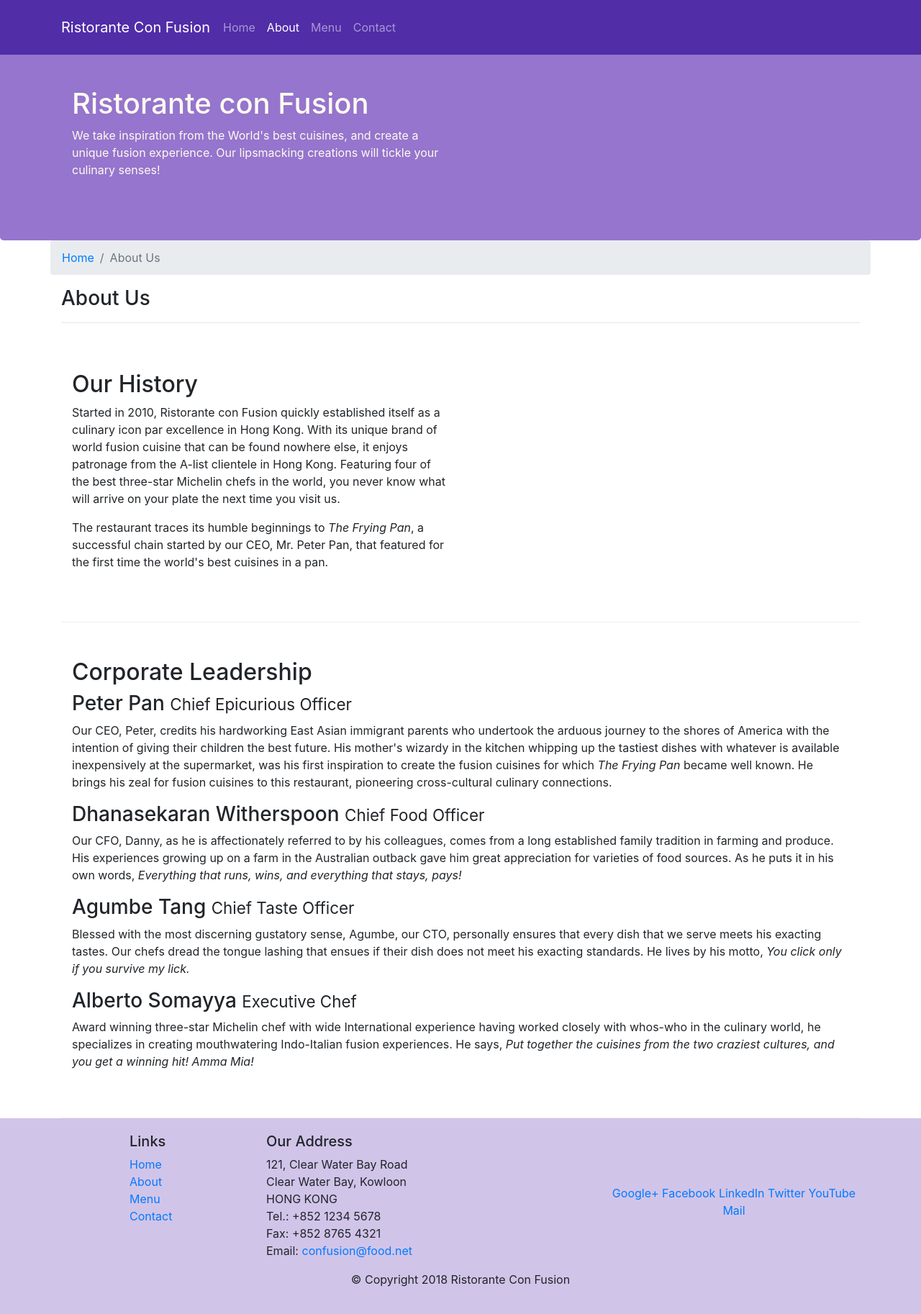
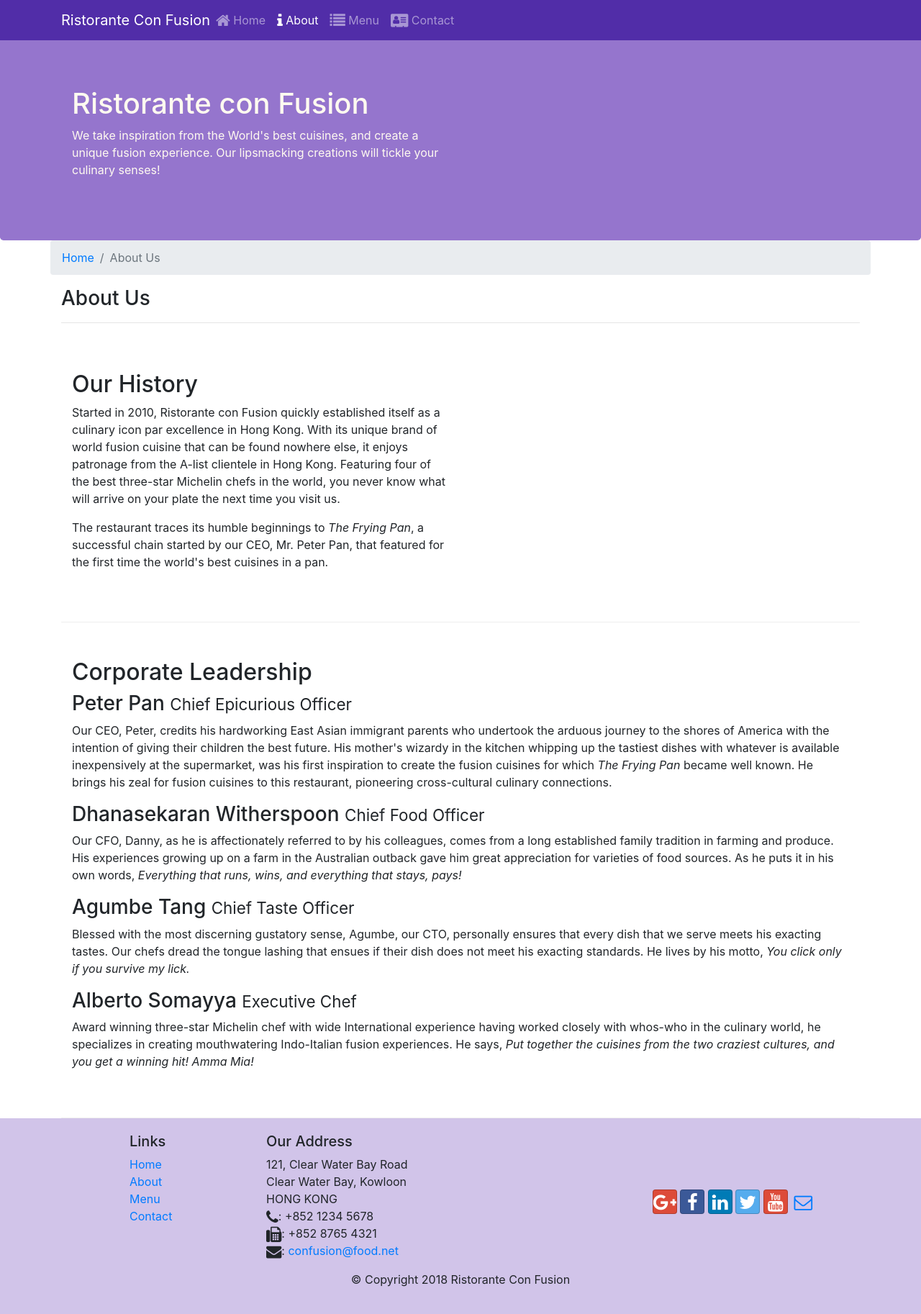
Before and after one commit to hardikshahgit/conFusion, a website: page aboutus.html in a window 1280 px wide. Shown: the whole page at 72% size. Drawn offline with nearby package versions, Linux system fonts and the light colour scheme.

Commit message:
icon fonts

```diff
--- a/aboutus.html
+++ b/aboutus.html
@@ -11,6 +11,8 @@
 
     <!-- Bootstrap CSS -->
     <link rel="stylesheet" href="node_modules/bootstrap/dist/css/bootstrap.min.css">
+    <link rel="stylesheet" href="node_modules/font-awesome/css/font-awesome.min.css">
+    <link rel="stylesheet" href="node_modules/bootstrap-social/bootstrap-social.css">
     <link rel="stylesheet" href="/css/styles.css">
 
 </head>
@@ -26,11 +28,11 @@
             <a class="navbar-brand mr-auto" href="./index.html">Ristorante Con Fusion</a>
 
             <div class="collapse navbar-collapse" id="Navbar">
-                <ul class="navbar-nav mr-auto" id="navi">
-                    <li class="nav-item"><a class="nav-link" href="./index.html">Home</a></li>
-                    <li class="nav-item active"><a class="nav-link" href="#">About</a></li>
-                    <li class="nav-item"><a class="nav-link" href="#">Menu</a></li>
-                    <li class="nav-item"><a class="nav-link" href="#">Contact</a></li>
+                <ul class="navbar-nav mr-auto">
+                    <li class="nav-item"><a class="nav-link" href="./index.html"><span class="fa fa-home fa-lg"></span> Home</a></li>
+                    <li class="nav-item active"><a class="nav-link" href="#"><span class="fa fa-info fa-lg"></span> About</a></li>
+                    <li class="nav-item"><a class="nav-link" href="#"><span class="fa fa-list fa-lg"></span> Menu</a></li>
+                    <li class="nav-item"><a class="nav-link" href="#"><span class="fa fa-address-card fa-lg"></span> Contact</a></li>
                 </ul>
             </div>
 
@@ -107,19 +109,19 @@
 		              121, Clear Water Bay Road<br>
 		              Clear Water Bay, Kowloon<br>
 		              HONG KONG<br>
-		              Tel.: +852 1234 5678<br>
-		              Fax: +852 8765 4321<br>
-		              Email: <a href="mailto:confusion@food.net">confusion@food.net</a>
+		              <i class="fa fa-phone fa-lg"></i>: +852 1234 5678<br>
+		              <i class="fa fa-fax fa-lg"></i>: +852 8765 4321<br>
+		              <i class="fa fa-envelope fa-lg"></i>: <a href="mailto:confusion@food.net">confusion@food.net</a>
 		           </address>
                 </div>
                 <div class="col-12 col-sm-4 align-self-center">
                     <div class="text-center">
-                        <a href="http://google.com/+">Google+</a>
-                        <a href="http://www.facebook.com/profile.php?id=">Facebook</a>
-                        <a href="http://www.linkedin.com/in/">LinkedIn</a>
-                        <a href="http://twitter.com/">Twitter</a>
-                        <a href="http://youtube.com/">YouTube</a>
-                        <a href="mailto:">Mail</a>
+                        <a class="btn btn-social-icon btn-google" href="http://google.com/+"><i class="fa fa-google-plus fa-lg"></i></a>
+                        <a class="btn btn-social-icon btn-facebook" href="http://www.facebook.com/profile.php?id="><i class="fa fa-facebook fa-lg"></i></a>
+                        <a class="btn btn-social-icon btn-linkedin" href="http://www.linkedin.com/in/"><i class="fa fa-linkedin fa-lg"></i></a>
+                        <a class="btn btn-social-icon btn-twitter" href="http://twitter.com/"><i class="fa fa-twitter fa-lg"></i></a>
+                        <a class="btn btn-social-icon btn-google" href="http://youtube.com/"><i class="fa fa-youtube fa-lg"></i></a>
+                        <a class="btn btn-social-icon" href="mailto:"><i class="fa fa-envelope-o fa-lg"></i></a>
                     </div>
                 </div>
            </div>
--- a/css/styles.css
+++ b/css/styles.css
@@ -37,7 +37,3 @@ body{
 .navbar-dark{
     background-color: #512DA8;
 }
-
-#navi{
-    padding: 10px;
-}
--- a/package.json
+++ b/package.json
@@ -15,6 +15,8 @@
   },
   "dependencies": {
     "bootstrap": "^4.0.0",
+    "bootstrap-social": "^5.1.1",
+    "font-awesome": "^4.7.0",
     "jquery": "^3.3.1",
     "popper.js": "^1.12.9"
   }
```
Also changed, not shown: index.html (+16 -14 lines), 1 other file.
